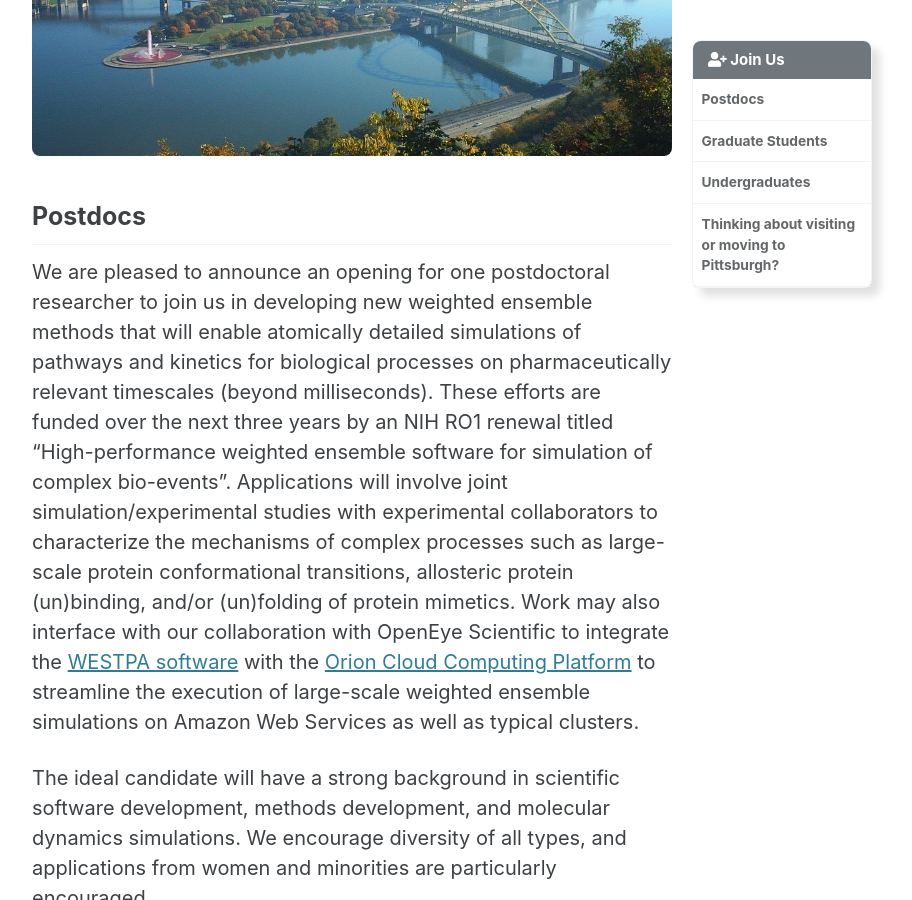
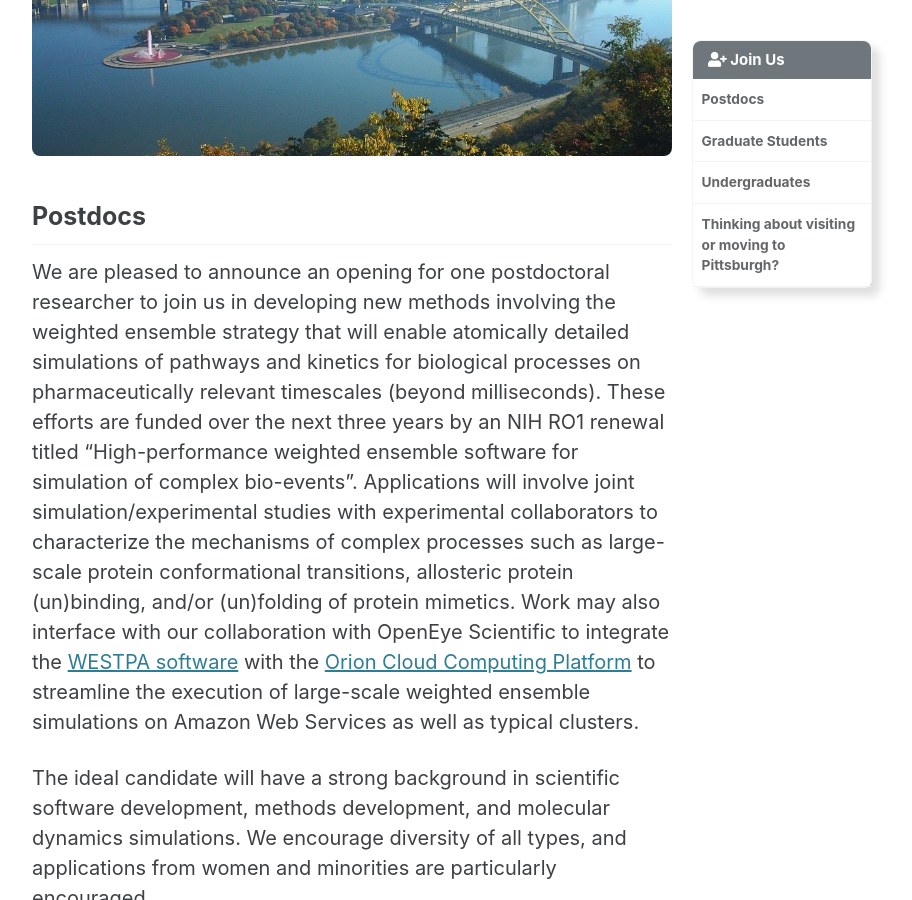
Before and after one commit to darianyang/mm-github-pages-test, a Jekyll site: the page built from _pages/join_us.md, in a window 1280 px wide and 900 px high, scrolled down 285 px. Shown: the whole window, without its empty margins (288-1200 px from the left). Built offline with Jekyll 4.4.1, drawn with Linux system fonts in a browser that asks for light colours; cached includes are drawn as plain includes.

Commit message:
Update join_us.md

```diff
--- a/_pages/join_us.md
+++ b/_pages/join_us.md
@@ -9,7 +9,7 @@
 
 {% include figure image_path="/assets/images/pittsburgh.jpg" alt="Pittsburgh Panorama" %}
 ## Postdocs
-We are pleased to announce an opening for one postdoctoral researcher to join us in developing new weighted ensemble methods that will enable atomically detailed simulations of pathways and kinetics for biological processes on pharmaceutically relevant timescales (beyond milliseconds). These efforts are funded over the next three years by an NIH RO1 renewal titled “High-performance weighted ensemble software for simulation of complex bio-events”. Applications will involve joint simulation/experimental studies with experimental collaborators to characterize the mechanisms of complex processes such as large-scale protein conformational transitions, allosteric protein (un)binding, and/or (un)folding of protein mimetics. Work may also interface with our collaboration with OpenEye Scientific to integrate the [WESTPA software](https://westpa.github.io/westpa) with the [Orion Cloud Computing Platform](https://www.eyesopen.com/orion) to streamline the execution of large-scale weighted ensemble simulations on Amazon Web Services as well as typical clusters.
+We are pleased to announce an opening for one postdoctoral researcher to join us in developing new methods involving the weighted ensemble strategy that will enable atomically detailed simulations of pathways and kinetics for biological processes on pharmaceutically relevant timescales (beyond milliseconds). These efforts are funded over the next three years by an NIH RO1 renewal titled “High-performance weighted ensemble software for simulation of complex bio-events”. Applications will involve joint simulation/experimental studies with experimental collaborators to characterize the mechanisms of complex processes such as large-scale protein conformational transitions, allosteric protein (un)binding, and/or (un)folding of protein mimetics. Work may also interface with our collaboration with OpenEye Scientific to integrate the [WESTPA software](https://westpa.github.io/westpa) with the [Orion Cloud Computing Platform](https://www.eyesopen.com/orion) to streamline the execution of large-scale weighted ensemble simulations on Amazon Web Services as well as typical clusters.
 
 The ideal candidate will have a strong background in scientific software development, methods development, and molecular dynamics simulations. We encourage diversity of all types, and applications from women and minorities are particularly encouraged.
 
```
